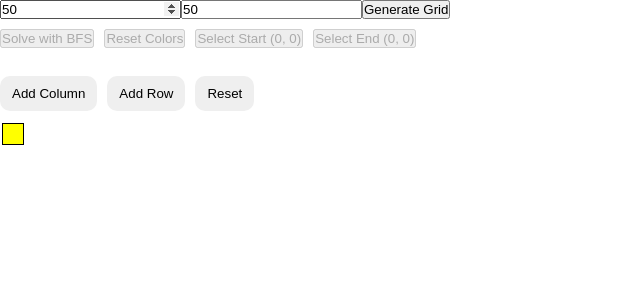
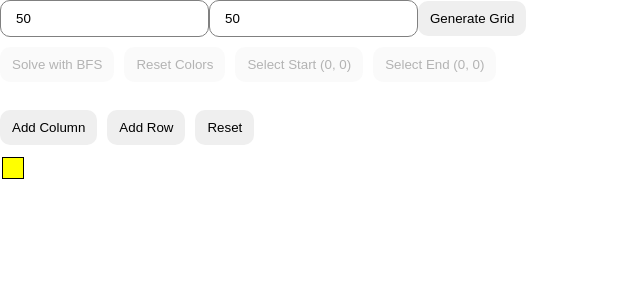
Before and after one commit to mohammad-ali-dehlvi/graph_traversal, a React (Vite) app: page / in a window 1280 px wide. Shown: the top 300 px of the page, without its empty margins (0-640 px from the left). Built offline with nearby package versions, Linux system fonts and the light colour scheme.

Commit message:
Added NormalInput component

```diff
--- a/src/components/GraphComp/index.tsx
+++ b/src/components/GraphComp/index.tsx
@@ -2,6 +2,8 @@ import { useCallback, useState, useRef, useEffect, type FormEvent, type MouseEve
 import { bfs } from "./utils/bfs";
 import { getId } from "./utils/functions";
 import Canvas, { type CanvasRefInterface } from "../Canvas";
+import NormalButton from "../UI/Button";
+import NormalInput from "../UI/Input";
 
 const CELL_SIZE = 8; // Smaller cells for better performance
 
@@ -254,30 +256,30 @@ export default function GraphComp() {
     return (
         <div style={{ width: "100%" }}>
             <form onSubmit={handleFormSubmit}>
-                <input name="rows" type="number" min={0} defaultValue={50} required />
-                <input name="cols" type="number" min={0} defaultValue={50} required />
-                <button type="submit">Generate Grid</button>
+                <NormalInput name="rows" type="number" min={0} defaultValue={50} required />
+                <NormalInput name="cols" type="number" min={0} defaultValue={50} required />
+                <NormalButton type="submit">Generate Grid</NormalButton>
             </form>
 
             <div style={{ margin: "10px 0", display: "flex", gap: "10px", flexDirection: "row" }}>
-                <button
+                <NormalButton
                     onClick={solveUsingBfs}
                     disabled={grid.length === 0 || isAnimating}
                 >
                     {isAnimating ? "Solving..." : "Solve with BFS"}
-                </button>
-                <button
+                </NormalButton>
+                <NormalButton
                     onClick={resetGridColors}
                     disabled={grid.length === 0}
                 >
                     Reset Colors
-                </button>
-                <button onClick={() => { setStatus("select_start") }} disabled={grid.length === 0 || status === "select_start"} >
+                </NormalButton>
+                <NormalButton onClick={() => { setStatus("select_start") }} disabled={grid.length === 0 || status === "select_start"} >
                     Select Start {start && `(${start.i}, ${start.j})`}
-                </button>
-                <button onClick={() => { setStatus("select_end") }} disabled={grid.length === 0 || status === "select_end"} >
+                </NormalButton>
+                <NormalButton onClick={() => { setStatus("select_end") }} disabled={grid.length === 0 || status === "select_end"} >
                     Select End {end && `(${end.i}, ${end.j})`}
-                </button>
+                </NormalButton>
             </div>
 
             <div style={{ position: "relative", display: "inline-block" }} >
--- a/src/components/NumberPuzzleSolver/index.tsx
+++ b/src/components/NumberPuzzleSolver/index.tsx
@@ -3,6 +3,7 @@ import style from "./style.module.css"
 import { extractData, retractData } from "./utils/extractData"
 import { solvePuzzle, type PuzzleResultType } from "./utils/solvePuzzle"
 import NormalButton from "../UI/Button"
+import NormalInput from "../UI/Input"
 
 export default function NumberPuzzleSolver() {
     // const [grid, setGrid] = useState<number[][]>(JSON.parse(localStorage.getItem("num_puzzle_grid")!))
@@ -152,7 +153,7 @@ export default function NumberPuzzleSolver() {
                                     return (
                                         <td key={`${i}-${j}`} >
                                             <div style={{ width: "20px", height: "20px", textAlign: "center", overflow: "hidden", border: "1px solid black", background: isInResult ? "green" : isActive ? "yellow" : i === 0 || j === 0 ? "rgba(0,0,0,0.2)" : "#FFF" }} >
-                                                {isActive && focused && (i > 0 || j > 0) ? <input id={`num-input`} className={style["num_input"]} defaultValue={n} type="number" min={0} autoFocus onChange={inputChange} style={{ width: "100%", height: "100%" }} /> :
+                                                {isActive && focused && !isInResult && (i > 0 || j > 0) ? <NormalInput id={`num-input`} className={style["num_input"]} defaultValue={n} type="number" min={0} autoFocus onChange={inputChange} style={{ width: "100%", height: "100%", padding: "0px", borderRadius: 0 }} /> :
                                                     n !== 0 ? n : ""
                                                 }
                                             </div>
--- /dev/null
+++ b/src/components/UI/Input/index.tsx
@@ -0,0 +1,14 @@
+import type { DetailedHTMLProps, InputHTMLAttributes } from "react";
+
+
+interface NormalInputProps extends DetailedHTMLProps<InputHTMLAttributes<HTMLInputElement>, HTMLInputElement> {
+
+}
+
+export default function NormalInput(props: NormalInputProps) {
+    const { style, ...rest } = props
+
+    return (
+        <input {...rest} style={{ outline: "none", padding: "10px 15px", borderRadius: "10px", border: "1px solid grey", ...style }} />
+    )
+}
```
